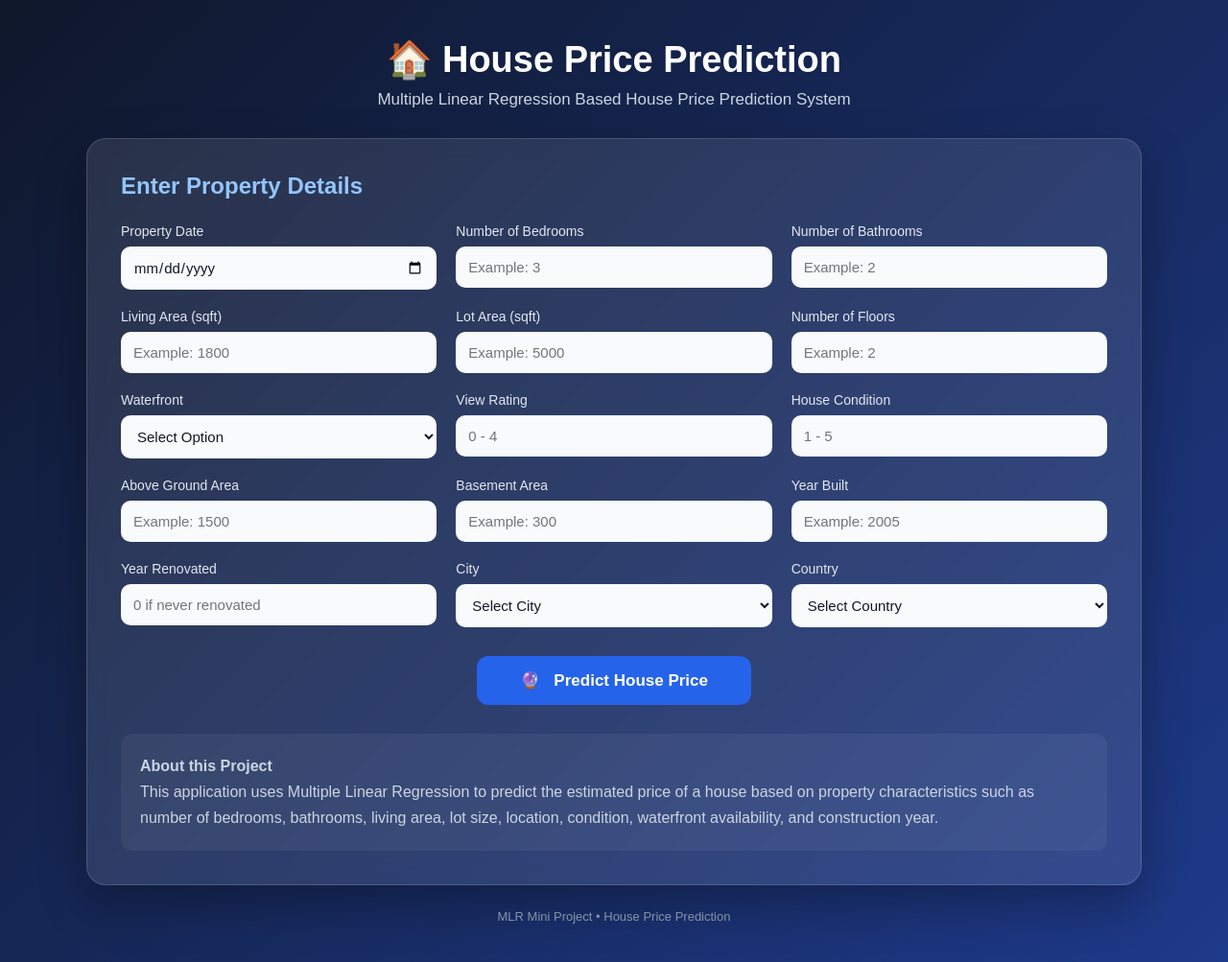
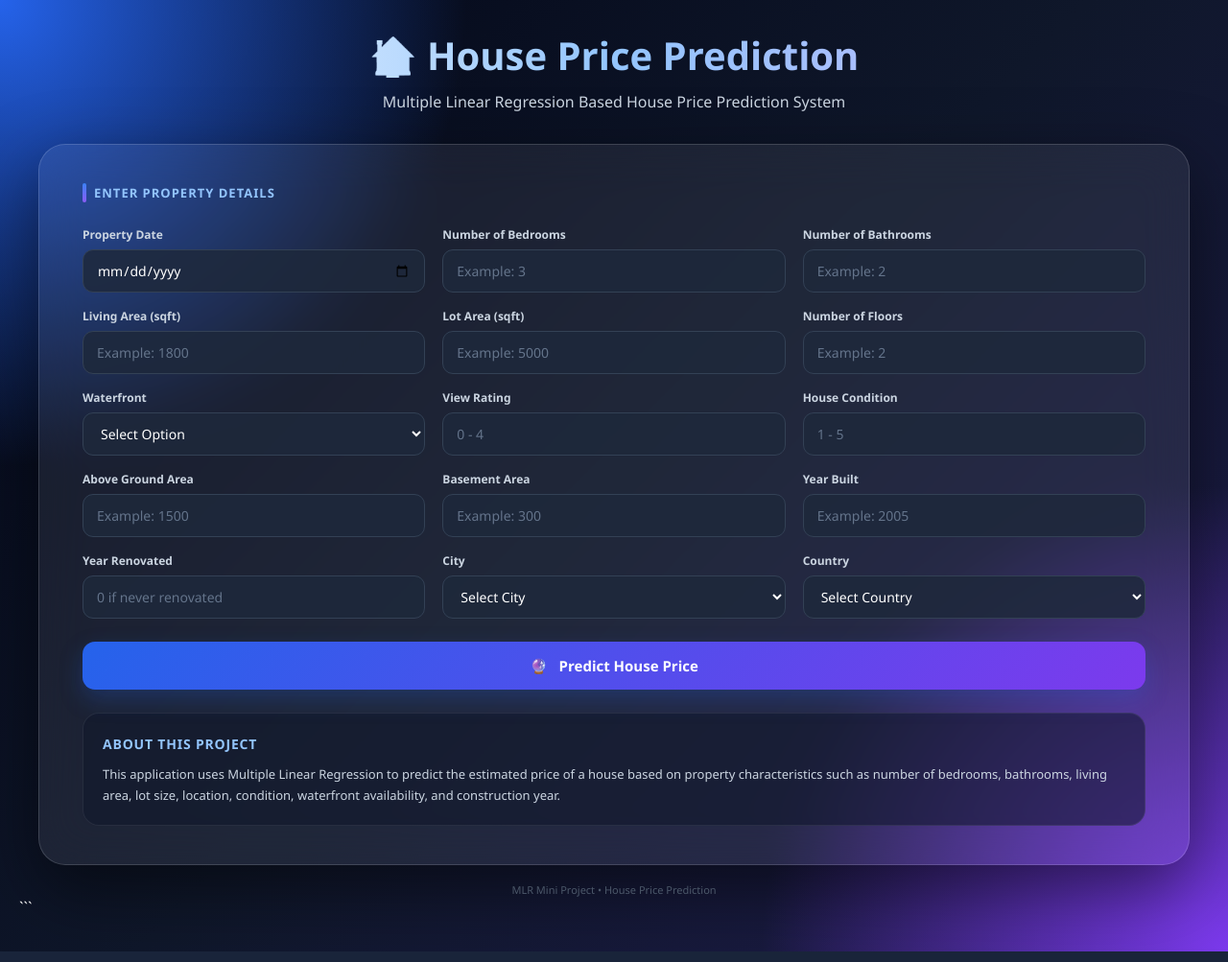
Before and after one commit to M-Awez/House-Price-Prediction, a Flask app: page / in a window 1280 px wide. Shown: the whole page at 96% size. Run offline with Flask 3, Linux system fonts and the light colour scheme; parts of the project's set-up code (start-up, migrations or seed data) failed here and were passed over.

Commit message:
Revamp index.html with new styles and layout
Updated styles and layout for better aesthetics and usability.

````diff
--- a/templates/index.html
+++ b/templates/index.html
@@ -9,183 +9,289 @@
 
     <title>House Price Prediction</title>
 
+
 <style>
-
     * {
         margin: 0;
         padding: 0;
         box-sizing: border-box;
-            font-family: Arial, sans-serif;
+        font-family: "Segoe UI", Arial, sans-serif;
     }
 
     body {
         min-height: 100vh;
-            background: linear-gradient(135deg, #0f172a, #1e3a8a);
-            padding: 40px 20px;
+        padding: 35px 20px;
+        background:
+            radial-gradient(circle at top left, #2563eb 0%, transparent 30%),
+            radial-gradient(circle at bottom right, #7c3aed 0%, transparent 30%),
+            linear-gradient(135deg, #020617, #0f172a, #1e1b4b);
         color: white;
     }
 
     .container {
-            max-width: 1100px;
+        width: 100%;
+        max-width: 1200px;
         margin: auto;
     }
 
     .header {
         text-align: center;
         margin-bottom: 30px;
+        animation: appear 0.5s ease;
     }
 
     .header h1 {
-            font-size: 38px;
-            margin-bottom: 10px;
+        font-size: 40px;
+        line-height: 1.15;
+        margin-bottom: 12px;
+        background: linear-gradient(90deg, #ffffff, #93c5fd, #c4b5fd);
+        -webkit-background-clip: text;
+        -webkit-text-fill-color: transparent;
     }
 
     .header p {
         color: #cbd5e1;
-            font-size: 17px;
+        font-size: 16px;
+        line-height: 1.7;
     }
 
     .card {
-            background: rgba(255, 255, 255, 0.10);
+        background: rgba(255, 255, 255, 0.07);
         border: 1px solid rgba(255, 255, 255, 0.15);
-            border-radius: 20px;
-            padding: 35px;
-            backdrop-filter: blur(10px);
-            box-shadow: 0 20px 50px rgba(0, 0, 0, 0.3);
+        border-radius: 28px;
+        padding: 40px 45px;
+        backdrop-filter: blur(25px);
+        -webkit-backdrop-filter: blur(25px);
+        box-shadow: 0 25px 70px rgba(0, 0, 0, 0.5);
+        animation: appear 0.6s ease;
     }
 
     .section-title {
+        display: flex;
+        align-items: center;
+        gap: 8px;
+        margin-bottom: 25px;
         color: #93c5fd;
-            margin-bottom: 25px;
-            font-size: 24px;
+        font-size: 13px;
+        font-weight: 700;
+        text-transform: uppercase;
+        letter-spacing: 1px;
+    }
+
+    .section-title::before {
+        content: "";
+        width: 4px;
+        height: 20px;
+        border-radius: 5px;
+        background: linear-gradient(#3b82f6, #8b5cf6);
     }
 
     .form-grid {
         display: grid;
         grid-template-columns: repeat(3, 1fr);
-            gap: 20px;
+        column-gap: 18px;
+        row-gap: 16px;
     }
 
     .input-group {
+        width: 100%;
         display: flex;
         flex-direction: column;
     }
 
     .input-group label {
-            margin-bottom: 8px;
-            font-size: 14px;
-            color: #e2e8f0;
+        display: block;
+        margin-bottom: 7px;
+        color: #cbd5e1;
+        font-size: 12px;
+        font-weight: 600;
     }
 
     .input-group input,
     .input-group select {
-            padding: 13px;
-            border: none;
-            border-radius: 10px;
+        width: 100%;
+        height: 45px;
+        padding: 0 14px;
+        border-radius: 11px;
+        border: 1px solid #334155;
         outline: none;
-            font-size: 15px;
-            background: #f8fafc;
-            color: #111827;
+        background: rgba(30, 41, 59, 0.85);
+        color: white;
+        font-size: 14px;
+        transition: all 0.25s ease;
+    }
+
+    .input-group input::placeholder {
+        color: #64748b;
+    }
+
+    .input-group input:hover,
+    .input-group select:hover {
+        border-color: #475569;
     }
 
     .input-group input:focus,
     .input-group select:focus {
-            box-shadow: 0 0 0 3px rgba(96, 165, 250, 0.4);
+        border-color: #60a5fa;
+        box-shadow: 0 0 0 3px rgba(59, 130, 246, 0.13);
+        background: rgba(30, 41, 59, 1);
+        transform: translateY(-1px);
+    }
+
+    .input-group select option {
+        background: #0f172a;
+        color: white;
+    }
+
+    input::-webkit-outer-spin-button,
+    input::-webkit-inner-spin-button {
+        -webkit-appearance: none;
+        margin: 0;
+    }
+
+    input[type=number] {
+        appearance: textfield;
+        -moz-appearance: textfield;
     }
 
     .button-container {
+        margin-top: 24px;
         text-align: center;
-            margin-top: 30px;
     }
 
     button {
-            padding: 15px 45px;
+        width: 100%;
+        height: 50px;
         border: none;
-            border-radius: 12px;
-            background: #2563eb;
+        border-radius: 13px;
+        background: linear-gradient(135deg, #2563eb, #7c3aed);
         color: white;
-            font-size: 17px;
-            font-weight: bold;
+        font-size: 15px;
+        font-weight: 700;
         cursor: pointer;
-            transition: 0.3s;
+        transition: all 0.3s ease;
+        box-shadow: 0 10px 25px rgba(37, 99, 235, 0.25);
     }
 
     button:hover {
-            background: #1d4ed8;
-            transform: translateY(-2px);
-            box-shadow: 0 10px 25px rgba(37, 99, 235, 0.4);
+        transform: translateY(-3px);
+        box-shadow: 0 15px 35px rgba(37, 99, 235, 0.4);
+    }
+
+    button:active {
+        transform: translateY(0);
     }
 
     .result {
-            margin-top: 30px;
-            padding: 25px;
+        margin-top: 24px;
+        padding: 22px;
+        border-radius: 17px;
         text-align: center;
-            border-radius: 15px;
-            background: rgba(34, 197, 94, 0.12);
-            border: 1px solid rgba(34, 197, 94, 0.3);
+        background: linear-gradient(
+            135deg,
+            rgba(34, 197, 94, 0.10),
+            rgba(59, 130, 246, 0.12)
+        );
+        border: 1px solid rgba(96, 165, 250, 0.25);
+        animation: appear 0.5s ease;
     }
 
     .result p {
-            color: #bbf7d0;
-            font-size: 17px;
-            margin-bottom: 8px;
+        color: #94a3b8;
+        font-size: 13px;
+        margin-bottom: 5px;
     }
 
     .result h2 {
-            color: #4ade80;
         font-size: 36px;
+        font-weight: 800;
+        background: linear-gradient(90deg, #60a5fa, #a78bfa);
+        -webkit-background-clip: text;
+        -webkit-text-fill-color: transparent;
     }
 
     .error {
         margin-top: 20px;
-            padding: 15px;
+        padding: 16px;
         text-align: center;
-            border-radius: 10px;
-            background: rgba(239, 68, 68, 0.15);
+        border-radius: 13px;
+        background: rgba(239, 68, 68, 0.12);
+        border: 1px solid rgba(248, 113, 113, 0.25);
         color: #fecaca;
+        animation: appear 0.5s ease;
     }
 
     .info {
-            margin-top: 30px;
+        margin-top: 24px;
         padding: 20px;
-            background: rgba(255, 255, 255, 0.05);
-            border-radius: 12px;
+        border-radius: 17px;
+        background: rgba(15, 23, 42, 0.55);
+        border: 1px solid rgba(255, 255, 255, 0.08);
         color: #cbd5e1;
         line-height: 1.7;
     }
 
-        .footer {
-            text-align: center;
-            margin-top: 25px;
-            color: #94a3b8;
+    .info strong {
+        display: block;
+        margin-bottom: 8px;
+        color: #93c5fd;
+        font-size: 14px;
+        text-transform: uppercase;
+        letter-spacing: 0.8px;
+    }
+
+    .info p {
         font-size: 13px;
     }
 
-        @media (max-width: 850px) {
+    .footer {
+        text-align: center;
+        margin-top: 18px;
+        color: #64748b;
+        font-size: 11px;
+    }
 
+    @keyframes appear {
+        from {
+            opacity: 0;
+            transform: translateY(12px);
+        }
+
+        to {
+            opacity: 1;
+            transform: translateY(0);
+        }
+    }
+
+    @media (max-width: 950px) {
         .form-grid {
             grid-template-columns: repeat(2, 1fr);
         }
 
+        .card {
+            padding: 40px;
+        }
     }
 
-        @media (max-width: 550px) {
+    @media (max-width: 600px) {
+        body {
+            padding: 15px;
+        }
+
+        .card {
+            padding: 30px 22px;
+        }
+
+        .header h1 {
+            font-size: 32px;
+        }
 
         .form-grid {
             grid-template-columns: 1fr;
         }
+    }
+</style>
 
-            .card {
-                padding: 20px;
-            }
-
-            .header h1 {
-                font-size: 28px;
-            }
-
-        }
-
-    </style>
 
 </head>
 
@@ -664,3 +770,4 @@
 </body>
 
 </html>
+```
````
Lines whose indentation alone changed are shown as unchanged.
